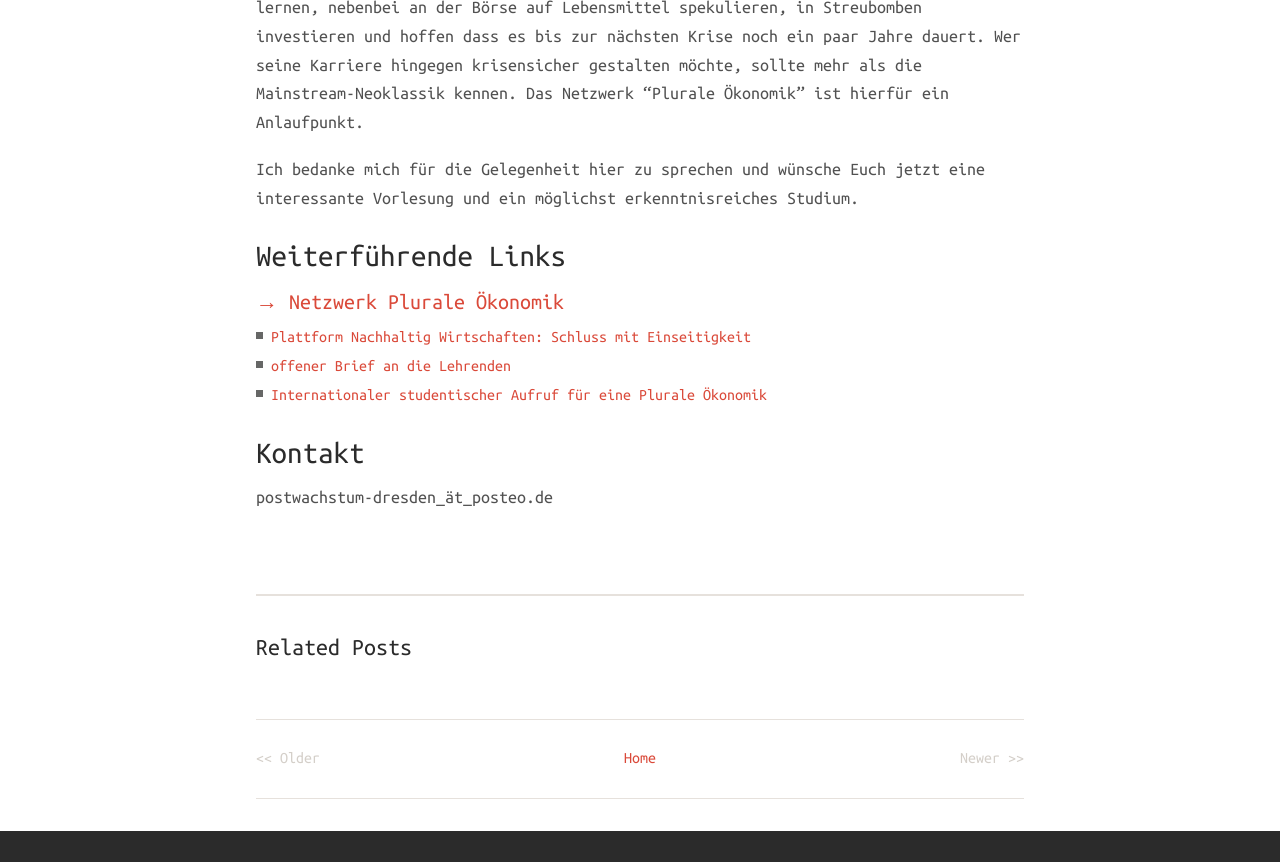
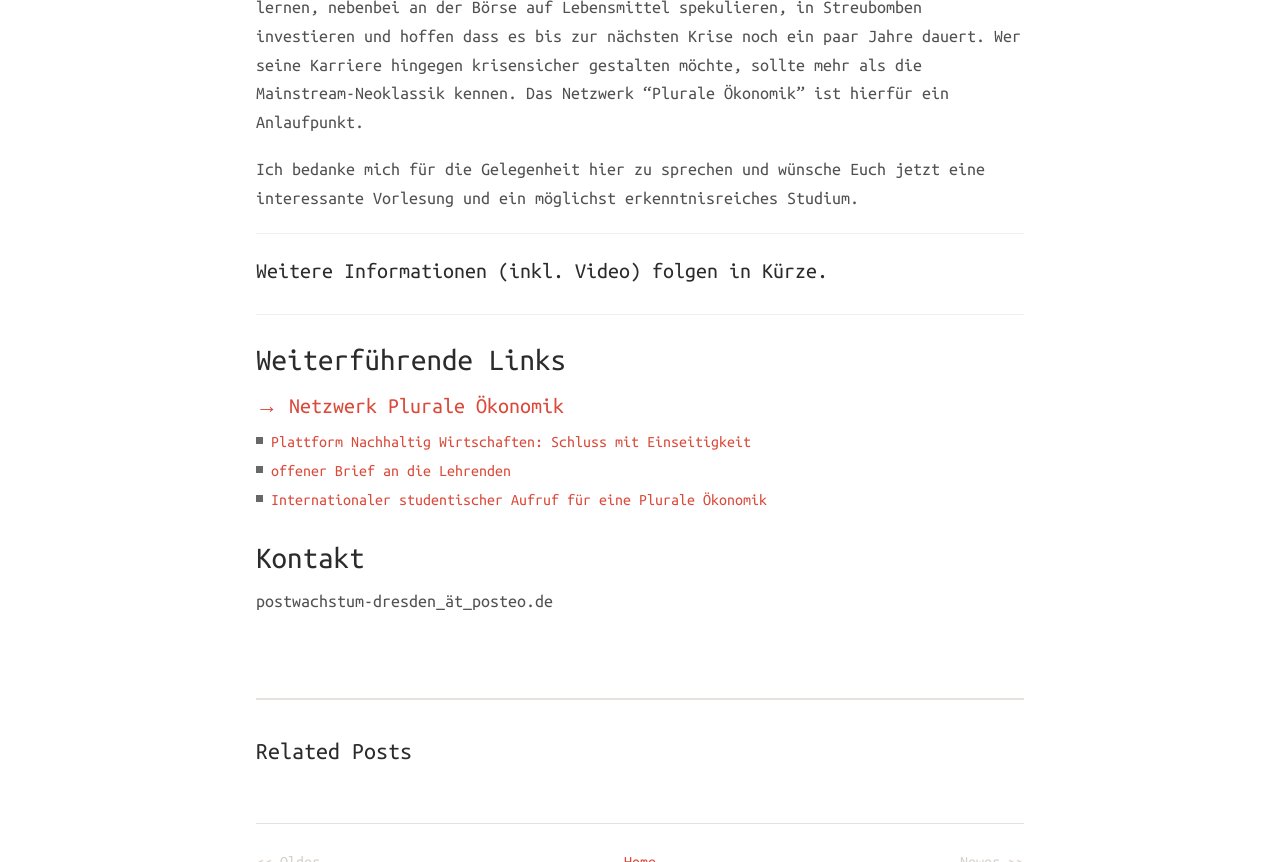
Before and after one commit to postwachstum/postwachstum.github.io, a Jekyll site: the page built from _posts/2014-10-14-postwachstum0.md, in a window 1280 px wide and 900 px high, scrolled down 1325 px, cut to the strip 0-862 px from the top of the window. Built offline with Jekyll 4.4.1, drawn with Linux system fonts in a browser that asks for light colours; nearby versions of some CDN libraries.

Commit message:
bugfix baseurl + Textergänzung

```diff
--- a/_layouts/default.html
+++ b/_layouts/default.html
@@ -7,7 +7,7 @@
         <meta name="viewport" content="width=device-width, initial-scale=1">
         <meta name="description" content="{% if page.meta_description %}{{ page.meta_description }}{% else %}{{ site.harmony.meta_description }}{% endif %}">
         <link rel="canonical"
-        href="{{ page.url | replace:'index.html','' | prepend: site.baseurl | prepend: site.url }}">
+        href="{{ page.url | replace:'index.html','' | prepend: site.url }}">
 
         <!-- Harmony styles -->
         <link rel="stylesheet" type="text/css" href="{{ site.baseurl }}/assets/css/main.css">
--- a/_layouts/post.html
+++ b/_layouts/post.html
@@ -35,7 +35,7 @@ layout: default
 				<span><< Older</span>
 			{% endif %}
 		</div>
-		<div class="column-2"><a href="{{ site.url | prepend: site.baseurl }} ">Home</a></div>
+		<div class="column-2"><a href="{{ site.baseurl }} ">Home</a></div>
 		<div class="column-3">
 			{% if page.next %}
 				<a href="{{ page.next.url | prepend: site.baseurl }}">Newer >></a>
--- a/_posts/2014-10-14-postwachstum0.md
+++ b/_posts/2014-10-14-postwachstum0.md
@@ -40,7 +40,11 @@ Wer seine Karriere hingegen krisensicher gestalten möchte, sollte mehr als die
 
 Ich bedanke mich für die Gelegenheit hier zu sprechen und wünsche Euch jetzt eine interessante Vorlesung und ein möglichst erkenntnisreiches Studium.
 
+___
 
+##### Weitere Informationen (inkl. Video) folgen in Kürze.
+
+___
 
 ## Weiterführende Links
 
```
